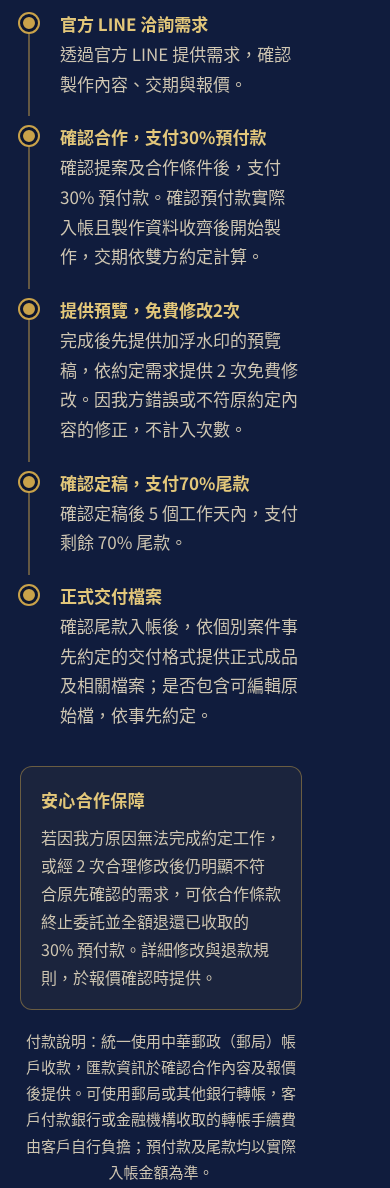
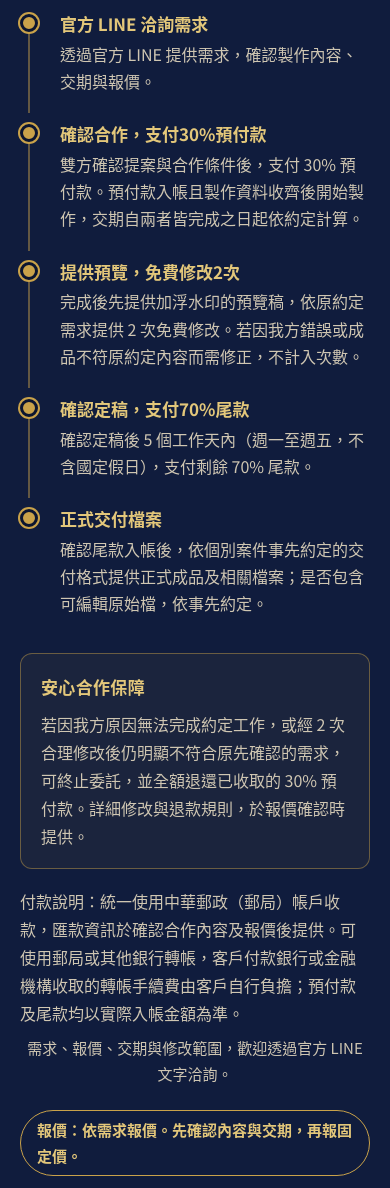
Before and after one commit to kala750144-cloud/kala750144-cloud.github.io, a plain HTML site: page index.html in a window 390 px wide. Shown: the part 9641-10829 px from the top of the page. Drawn offline with Linux system fonts and the light colour scheme.

Commit message:
優化合作流程排版與文字

```diff
--- a/index.html
+++ b/index.html
@@ -11,7 +11,7 @@
   <link rel="preconnect" href="https://fonts.googleapis.com">
   <link rel="preconnect" href="https://fonts.gstatic.com" crossorigin>
   <link href="https://fonts.googleapis.com/css2?family=Noto+Sans+TC:wght@400;500;700&family=Noto+Serif+TC:wght@600;700&display=swap" rel="stylesheet">
-  <link rel="stylesheet" href="styles.css?v=8">
+  <link rel="stylesheet" href="styles.css?v=9">
 </head>
 <body>
   <a class="skip" href="#main">跳到主要內容</a>
@@ -302,15 +302,15 @@
           </li>
           <li>
             <strong>確認合作，支付30%預付款</strong>
-            <span>確認提案及合作條件後，支付 30% 預付款。確認預付款實際入帳且製作資料收齊後開始製作，交期依雙方約定計算。</span>
+            <span>雙方確認提案與合作條件後，支付 30% 預付款。預付款入帳且製作資料收齊後開始製作，交期自兩者皆完成之日起依約定計算。</span>
           </li>
           <li>
             <strong>提供預覽，免費修改2次</strong>
-            <span>完成後先提供加浮水印的預覽稿，依約定需求提供 2 次免費修改。因我方錯誤或不符原約定內容的修正，不計入次數。</span>
+            <span>完成後先提供加浮水印的預覽稿，依原約定需求提供 2 次免費修改。若因我方錯誤或成品不符原約定內容而需修正，不計入次數。</span>
           </li>
           <li>
             <strong>確認定稿，支付70%尾款</strong>
-            <span>確認定稿後 5 個工作天內，支付剩餘 70% 尾款。</span>
+            <span>確認定稿後 5 個工作天內（週一至週五，不含國定假日），支付剩餘 70% 尾款。</span>
           </li>
           <li>
             <strong>正式交付檔案</strong>
@@ -319,9 +319,9 @@
         </ol>
         <div class="assurance">
           <h3>安心合作保障</h3>
-          <p>若因我方原因無法完成約定工作，或經 2 次合理修改後仍明顯不符合原先確認的需求，可依合作條款終止委託並全額退還已收取的 30% 預付款。詳細修改與退款規則，於報價確認時提供。</p>
+          <p>若因我方原因無法完成約定工作，或經 2 次合理修改後仍明顯不符合原先確認的需求，可終止委託，並全額退還已收取的 30% 預付款。詳細修改與退款規則，於報價確認時提供。</p>
         </div>
-        <p class="fine">付款說明：統一使用中華郵政（郵局）帳戶收款，匯款資訊於確認合作內容及報價後提供。可使用郵局或其他銀行轉帳，客戶付款銀行或金融機構收取的轉帳手續費由客戶自行負擔；預付款及尾款均以實際入帳金額為準。</p>
+        <p class="fine pay-note">付款說明：統一使用中華郵政（郵局）帳戶收款，匯款資訊於確認合作內容及報價後提供。可使用郵局或其他銀行轉帳，客戶付款銀行或金融機構收取的轉帳手續費由客戶自行負擔；預付款及尾款均以實際入帳金額為準。</p>
         <p class="fine">需求、報價、交期與修改範圍，歡迎透過官方 LINE 文字洽詢。</p>
         <p class="price-line">報價：依需求報價。先確認內容與交期，再報固定價。</p>
         <p class="center"><a class="btn-line" href="https://line.me/R/ti/p/@670luclt" target="_blank" rel="noopener noreferrer">加 LINE 詢問</a></p>
@@ -370,6 +370,18 @@
         link.addEventListener('click', function () { toggle.checked = false; });
       });
     })();
+    (function () {
+      var btn = document.querySelector('.float-line');
+      var sec = document.getElementById('process');
+      if (!btn || !sec) return;
+      function check() {
+        var r = sec.getBoundingClientRect();
+        btn.classList.toggle('is-hidden', r.top < window.innerHeight && r.bottom > 0);
+      }
+      window.addEventListener('scroll', check, { passive: true });
+      window.addEventListener('resize', check);
+      check();
+    })();
   </script>
 </body>
 </html>
--- a/styles.css
+++ b/styles.css
@@ -468,7 +468,8 @@ a.btn-line:active {
 .steps li:last-child { padding-bottom: 8px; }
 .steps li:last-child::after { display: none; }
 .steps strong { display: block; color: var(--gold-lt); font-weight: 700; }
-.steps span { display: block; color: var(--muted); }
+.steps span { display: block; color: var(--muted); font-size: 16px; line-height: 1.7; margin-top: 2px; }
+.fine.pay-note { max-width: 680px; text-align: left; }
 
 .assurance {
   max-width: 40em;
@@ -648,3 +649,14 @@ a.btn-line:active {
 }
 
 .nowrap { white-space: nowrap; }
+
+/* 合作流程：手機版左右各 20px，並在此區塊顯示時隱藏浮動 LINE 按鈕（區塊內已有 LINE 按鈕） */
+.float-line.is-hidden { opacity: 0; visibility: hidden; pointer-events: none; }
+@media (max-width: 719px) {
+  #process .wrap {
+    width: calc(100% - 40px);
+    margin-left: 20px;
+    margin-right: 20px;
+  }
+  #process .steps span, #process .fine.pay-note { font-size: 16px; }
+}
```
